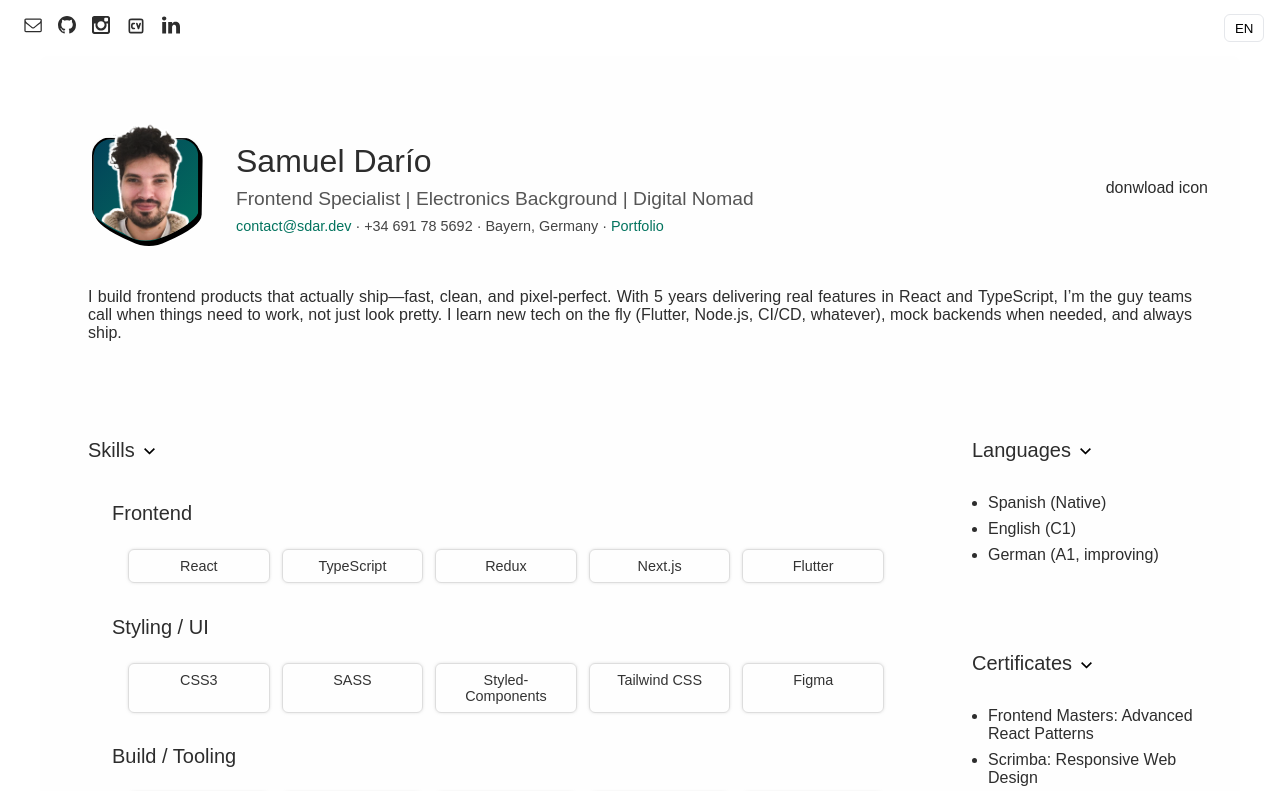
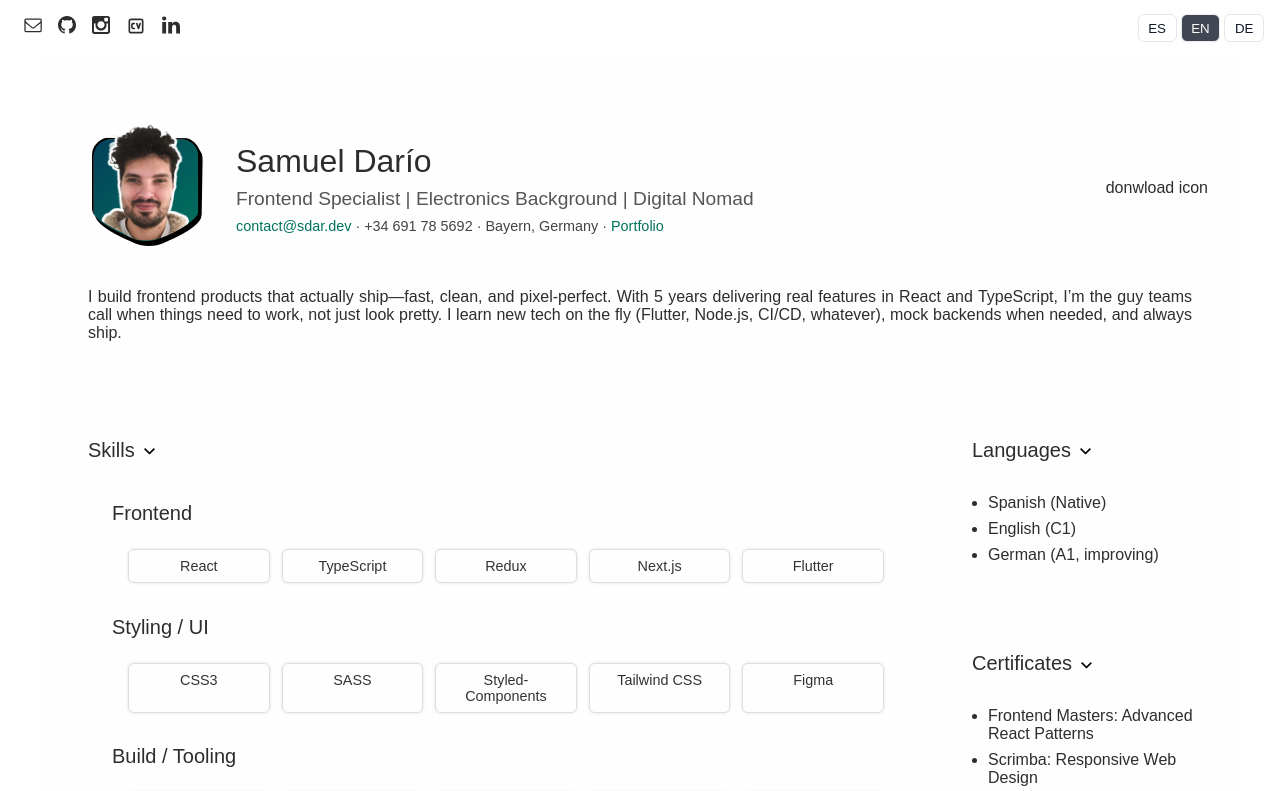
Before and after one commit to sssamuelll/portfolio, a React (Vite) app: page /cv in a window 1280 px wide. Shown: the top 791 px of the page. Built offline with nearby package versions, Linux system fonts and the light colour scheme.

Commit message:
Add German localization support

```diff
--- a/src/components/lang/LanguageSwitcher.tsx
+++ b/src/components/lang/LanguageSwitcher.tsx
@@ -3,18 +3,48 @@ import { useTranslation } from 'react-i18next';
 
 const LanguageSwitcher: React.FC = () => {
   const { i18n } = useTranslation();
-  const isEs = (i18n.resolvedLanguage || i18n.language || 'es').startsWith('es');
+  const languages = [
+    { code: 'es', label: 'ES', aria: 'Cambiar a español' },
+    { code: 'en', label: 'EN', aria: 'Switch to English' },
+    { code: 'de', label: 'DE', aria: 'Auf Deutsch wechseln' },
+  ];
 
-  const toggle = () => i18n.changeLanguage(isEs ? 'en' : 'es');
+  const resolved = (i18n.resolvedLanguage || i18n.language || 'en').toLowerCase();
+  const active =
+    languages.find(({ code }) => resolved === code || resolved.startsWith(`${code}-`))?.code || 'en';
 
   return (
-    <button
-      onClick={toggle}
-      aria-label={isEs ? 'Cambiar a inglés' : 'Switch to Spanish'}
-      style={{ background:'transparent', border:'1px solid #e5e7eb', padding:'.35rem .6rem', borderRadius:6, cursor:'pointer' }}
+    <div
+      role="group"
+      aria-label="Language selector"
+      style={{ display: 'flex', gap: '.25rem' }}
     >
-      {isEs ? 'ES' : 'EN'}
-    </button>
+      {languages.map(({ code, label, aria }) => {
+        const isActive = active === code;
+        return (
+          <button
+            key={code}
+            type="button"
+            onClick={() => i18n.changeLanguage(code)}
+            aria-label={isActive ? undefined : aria}
+            aria-pressed={isActive}
+            disabled={isActive}
+            style={{
+              background: isActive ? '#111827' : 'transparent',
+              color: isActive ? '#fff' : '#111827',
+              border: '1px solid #e5e7eb',
+              padding: '.35rem .6rem',
+              borderRadius: 6,
+              cursor: isActive ? 'default' : 'pointer',
+              opacity: isActive ? 0.8 : 1,
+              transition: 'background 0.2s ease, color 0.2s ease',
+            }}
+          >
+            {label}
+          </button>
+        );
+      })}
+    </div>
   );
 };
 
--- a/src/i18n/index.ts
+++ b/src/i18n/index.ts
@@ -5,14 +5,15 @@ import LanguageDetector from 'i18next-browser-languagedetector';
 // Importa los JSON de traducciones
 import es from './locales/es.json';
 import en from './locales/en.json';
+import de from './locales/de.json';
 
 i18n
   .use(LanguageDetector)           // detecta ?lng=, localStorage, navigator
   .use(initReactI18next)
   .init({
-    resources: { es: { translation: es }, en: { translation: en } },
+    resources: { es: { translation: es }, en: { translation: en }, de: { translation: de } },
     fallbackLng: 'en',
-    supportedLngs: ['es', 'en'],
+    supportedLngs: ['es', 'en', 'de'],
     detection: {
       order: ['querystring','localStorage','navigator'],
       caches: ['localStorage'],
--- /dev/null
+++ b/src/i18n/locales/de.json
@@ -0,0 +1,122 @@
+{
+    "nav": {
+        "about": "Über mich",
+        "skills": "Fähigkeiten",
+        "projects": "Projekte",
+        "contact": "Kontakt"
+    },
+
+    "hero": {
+        "badge": "Verfügbar für Remote-Arbeit",
+        "titleL1": "Ich <strong>komponiere Software</strong>,",
+        "titleL2": "entwickle Musik und",
+        "titleL3": "verwische die Grenzen dazwischen.",
+        "subtitle": "Frontend-Architekt am Tag, modularer Synth-Bauer in der Nacht. Ich kreiere an der Schnittstelle von Code und Klang – überall dort, wo WLAN reicht.",
+        "ctaWork": "Meine Arbeiten ansehen →",
+        "ctaContact": "Lass uns gemeinsam kreieren"
+    },
+
+    "about": {
+        "h2prefix": "Code ×",
+        "h2mid": "Musik",
+        "h2suffix": "× Bewegung",
+        "p1": "Ich bin Samuel Darío – ein Software-Komponist, der Code wie Musik behandelt: strukturiert und dennoch ausdrucksstark, technisch und zugleich kreativ. Mit über 5 Jahren Erfahrung im Ausliefern von React-/TypeScript-Produkten und einem parallelen Leben als Erbauer analoger Synthesizer bringe ich eine einzigartige Perspektive in digitale Erlebnisse.",
+        "p2": "Derzeit unterwegs in Europa, arbeitend aus Cafés und Coworking-Spaces, und beweisend, dass großartige Software keine feste Adresse braucht."
+    },
+
+    "skills": {
+        "title": "Wie ich Mehrwert schaffe",
+        "pillars": {
+            "software": {
+                "title": "Software-Komposition",
+                "items": [
+                    "React- & TypeScript-Sinfonien",
+                    "Echtzeit-Datenchoreografien",
+                    "API-Orchestrierung",
+                    "UI/UX-Harmonie"
+                ]
+            },
+            "music": {
+                "title": "Musikentwicklung",
+                "items": [
+                    "Analoge Synthese",
+                    "MIDI-Integration",
+                    "Audio-DSP",
+                    "Kreatives Coding"
+                ]
+            },
+            "craft": {
+                "title": "Digitale Handwerkskunst",
+                "items": [
+                    "Remote-Zusammenarbeit",
+                    "Schnelles Prototyping",
+                    "Systemdesign",
+                    "Bereichsübergreifendes Denken"
+                ]
+            }
+        }
+    },
+
+    "projects": {
+        "title": "Ausgewählte Arbeiten",
+        "tabs": {
+            "all": "Alle",
+            "tech": "Tech-Produkte",
+            "music": "Musik/Tech",
+            "experiment": "Experimente"
+        },
+        "nym": {
+            "title": "New York Moves – KI-gestützte Immobilienplattform",
+            "description": "KI-gestützte Immobilienplattform, die Nutzern hilft, Wohnungen und Mitbewohner in Manhattan zu finden – mit Echtzeit-Chat und Integration individueller Listings."
+        },
+        "healthcare": {
+            "title": "Healthcare-Dashboard",
+            "description": "Echtzeit-Überwachungssystem für Patienten mit WebSocket-Integration."
+        },
+        "sam17": {
+            "title": "SAM 17: Modularer Synthesizer",
+            "description": "Analoger Modular-Synthesizer mit MIDI-Steuerung über Raspberry Pi."
+        },
+        "abc": {
+            "title": "Portfolio ABC",
+            "description": "Elegantes Online-Portfolio für eine Artdirektorin – fokussiert auf hochwertige Visuals ohne Leistungseinbußen."
+        },
+        "biocanvas": {
+            "title": "BioCanvas",
+            "description": "Tool zur Annotation biomedizinischer Bilder für die Forschung."
+        },
+        "copyclip": {
+            "title": "CopyClip",
+            "description": "Leichter Zwischenablage-Manager für Entwickler, optimiert für schnelles Copy-Paste und Produktivität."
+        },
+        "joudy": {
+            "title": "Joudy (Künstler-Website)",
+            "description": "Minimalistische und hochperformante Website für den Künstler Joudy mit Fokus auf visuelle Identität, responsives Design und flüssige Navigation."
+        },
+        "rotary": {
+            "title": "Rotary Torbes Homepage",
+            "description": "Institutionelle Homepage für Rotary Torbes mit Fokus auf visuelle Identität und Kommunikation in der Community."
+        }
+    },
+
+    "contact": {
+        "title": "Lass uns etwas gemeinsam erschaffen",
+        "subtitle": "Egal ob du einen technischen Architekten, einen kreativen Entwickler\noder jemanden brauchst, der beide Sprachen fließend spricht.",
+        "email": "📧 Schreib mir",
+        "linkedin": "💼 Vernetze dich auf LinkedIn"
+    },
+
+    "cv": {
+        "name": "Samuel Darío",
+        "title": "Frontend-Spezialist | Elektronik-Background | Digitaler Nomade",
+        "summary": "Ich baue Frontend-Produkte, die wirklich ausgeliefert werden – schnell, sauber und pixelgenau. Mit 5 Jahren Erfahrung im Ausliefern echter Features in React und TypeScript bin ich derjenige, den Teams rufen, wenn Dinge funktionieren müssen und nicht nur gut aussehen sollen. Ich eigne mir neue Technologien im Flug an (Flutter, Node.js, CI/CD, was auch immer), simuliere Backends bei Bedarf und liefere immer.",
+        "skills": "Fähigkeiten",
+        "experience": "Erfahrung",
+        "projects": "Persönliche Projekte",
+        "education": "Ausbildung",
+        "languages": "Sprachen",
+        "certs": "Zertifikate",
+        "availability": "Verfügbarkeit",
+        "availText": "Offen für Full-Remote oder Onsite in Europa. Freelance: Ja."
+    }
+}
```
